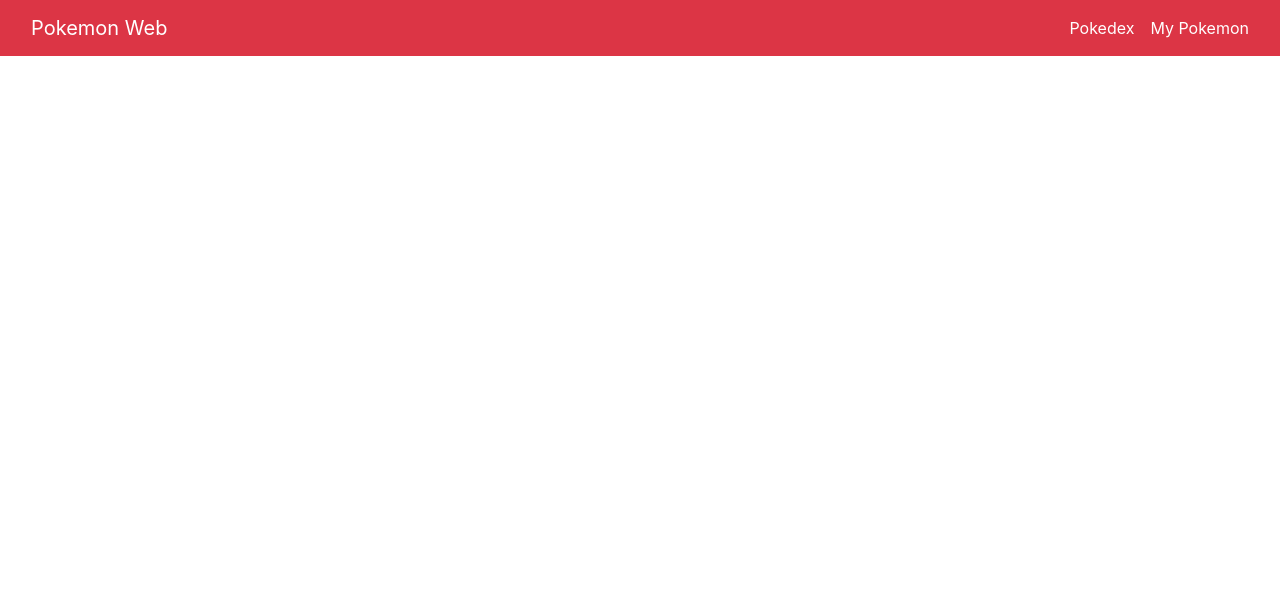
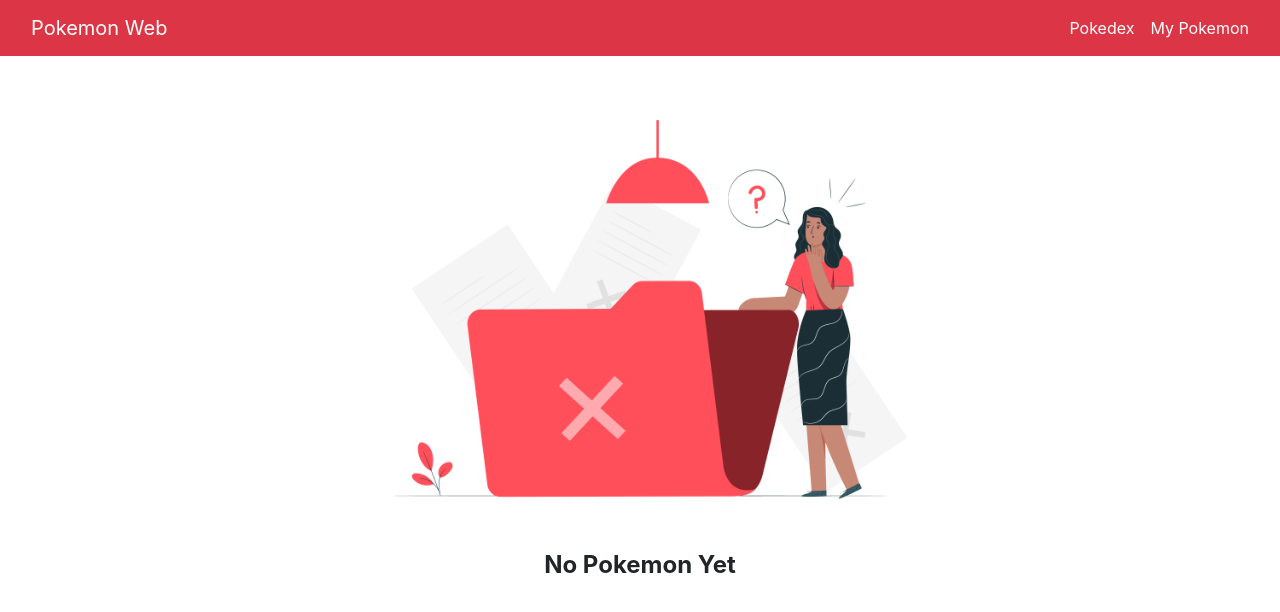
Before and after one commit to chris-billys15/pokemon-web, a React (Create React App) app: page /mypokemon in a window 1280 px wide. Shown: the top 612 px of the page. Built offline with nearby package versions, Linux system fonts and the light colour scheme.

Commit message:
add empty jpg

```diff
--- a/public/index.html
+++ b/public/index.html
@@ -2,7 +2,7 @@
 <html lang="en">
 	<head>
 		<meta charset="utf-8" />
-		<link rel="icon" href="%PUBLIC_URL%/favicon.ico" />
+		<link rel="icon" href="%PUBLIC_URL%/pokeball.png" />
 		<meta name="viewport" content="width=device-width, initial-scale=1" />
 		<meta name="theme-color" content="#000000" />
 		<meta name="description" content="A simple catching pokemon web app" />
--- a/src/components/MyPokemon.js
+++ b/src/components/MyPokemon.js
@@ -14,6 +14,18 @@ import { useMyPokemon } from "../context/MyPokemonContext";
 export const MyPokemon = () => {
 	const { myPokemon, releasePokemon } = useMyPokemon();
 	if (!myPokemon) return <div>Loading...</div>;
+	if (myPokemon.length === 0) {
+		return (
+			<div className="pokemonlist-page">
+				<img
+					className="empty-img"
+					width="50%"
+					src={process.env.PUBLIC_URL + "/empty.jpg"}
+				/>
+				<div className="empty-text">No Pokemon Yet</div>
+			</div>
+		);
+	}
 	return (
 		<div className="pokemonlist-page">
 			<div className="pl-container">
--- a/src/components/PokemonDetail.js
+++ b/src/components/PokemonDetail.js
@@ -9,6 +9,7 @@ import {
 	Input,
 	ModalFooter,
 	FormFeedback,
+	Spinner,
 } from "reactstrap";
 import { useQuery } from "@apollo/react-hooks";
 import { GET_POKEMON } from "../graphql/get-pokemons";
@@ -45,7 +46,12 @@ const PokemonDetail = () => {
 	};
 
 	if (error) return <div>Error</div>;
-	if (loading || !data) return <div>Loading...</div>;
+	if (loading || !data)
+		return (
+			<div className="pokemondetail-page">
+				<Spinner className="align-self-center" color="warning" type="grow" />
+			</div>
+		);
 
 	return (
 		<div className="pokemondetail-page">
--- a/src/styles/PokemonDetail.scss
+++ b/src/styles/PokemonDetail.scss
@@ -99,6 +99,12 @@
 					background-color: #f5f5f5;
 					align-self: center;
 					width: 100%;
+					@media screen and (max-width: 708px) {
+						grid-template-columns: 50% 50%;
+					}
+					@media screen and (max-width: 400px) {
+						grid-template-columns: 100%;
+					}
 					div {
 						text-align: left;
 						font-size: large;
@@ -118,16 +124,30 @@
 					display: grid;
 					grid-template-columns: 33% 33% 33%;
 					margin-top: 10px;
+					@media screen and (max-width: 1200px) {
+						grid-template-columns: 50% 50%;
+					}
+					@media screen and (max-width: 500px) {
+						grid-template-columns: 100%;
+					}
 				}
 				.type-container {
 					display: flex;
 					flex-direction: row;
 					margin-top: 10px;
+					@media screen and (max-width: 334px) {
+						flex-direction: column;
+					}
 					.poke-type {
 						border-radius: 25px;
 						padding: 10px;
 						min-width: 80px;
-						margin: 0px 10px;
+						max-width: 100px;
+						margin-right: 10px;
+						@media screen and (max-width: 334px) {
+							margin-bottom: 10px;
+							margin-right: 0px;
+						}
 						&.bug-type {
 							background-color: #729f3f;
 							color: white;
--- a/src/styles/PokemonList.scss
+++ b/src/styles/PokemonList.scss
@@ -1,7 +1,23 @@
 @import "../variable.scss";
 
 .pokemonlist-page {
-	width: 100% !important;
+	display: flex;
+	flex-direction: column;
+	width: 100%;
+	height: 100%;
+	.empty-img {
+		margin-top: 5%;
+		width: 50%;
+		min-width: 340px;
+		align-self: center;
+	}
+	.empty-text {
+		font-weight: bold;
+		font-size: 1.5em;
+		@media screen and (max-width: $breakpoint-md) {
+			font-size: 1em;
+		}
+	}
 	.pl-container {
 		width: 100%;
 		display: grid;
--- a/src/utility.js
+++ b/src/utility.js
@@ -21,7 +21,9 @@ const pad = (num, size) => {
 
 const notify = (str) =>
 	toast.warn(str, {
-		icon: ({ theme, type }) => <img width="20px" src="/pokeball.png" />,
+		icon: ({ theme, type }) => (
+			<img width="20px" src={process.env.PUBLIC_URL + "/pokeball.png"} />
+		),
 	});
 
 const isImageExist = (url) => {
```
Also changed, not shown: public/empty.jpg (added).
